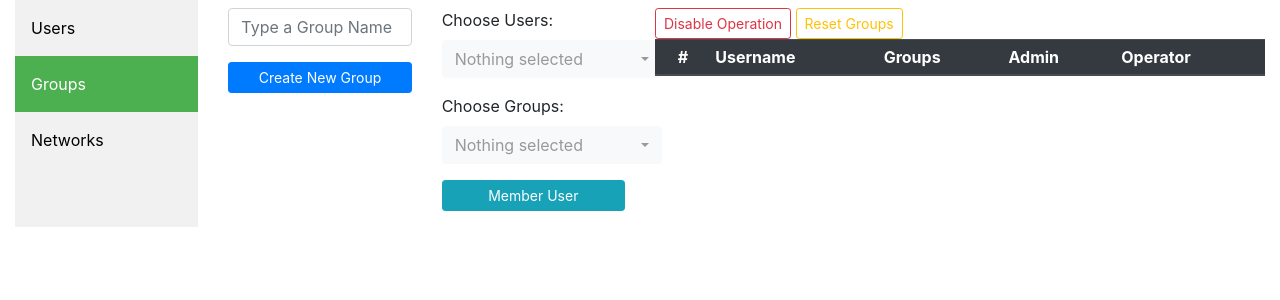
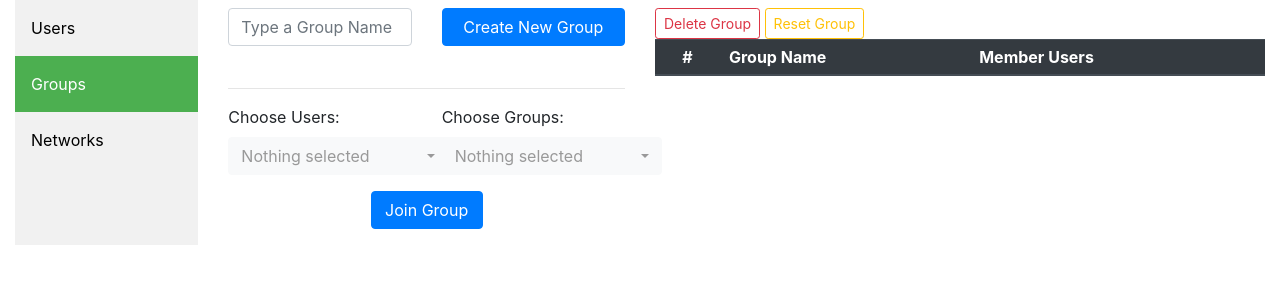
Before and after one commit to omertb/meraki-opui, a Flask app: template project/admin/templates/groups.html in a window 1280 px wide. Shown: the part 120-420 px from the top of the page. Run offline with Flask 2, Linux system fonts and the light colour scheme; the template is opened without the code that fills it: values that come from a table or form of the project are taken from there, others are empty; some libraries are stand-ins or nearby versions.

Commit message:
group add, delete

```diff
--- a/project/admin/templates/groups.html
+++ b/project/admin/templates/groups.html
@@ -38,62 +38,93 @@
                 <a href="/networks">Networks</a>
             </div>
 		</div>
-        <div class="col-md-2 pt-2">
+        <div class="col-md-4 pt-2">
             <form id="createGroupForm" action="" method="post">
+                <div class="row">
+                    <div class="col-md-6">
                         <div class="form-group">
                             {{ form.new_group_name(class_="form-control", id="netGroupInput", placeholder="Type a Group Name") }}
                         </div>
+                    </div>
+                    <div class="col-md-6">
                         <div class="form-group">
-                    <button id="createGroupButton" class="btn btn-sm btn-primary btn-block" type="submit">
+                            <button id="createGroupButton" class="btn btn-primary btn-block" type="submit">
                                 Create New Group
                             </button>
                         </div>
+                    </div>
+                </div>
             </form>
+            <div id="newGroupErrorDiv" style="color:red;padding: 5px;">
+                    {% if error %}
+                    <p class="error"><strong>Error:</strong> {{ error }}</p>
+                    {% endif %}
             </div>
-        <div class="col-md-2 pt-2">
+            <hr/>
             <form id="groupMembershipForm" action="" method="post">
+                <div class="row">
+                    <div class="col-md-6">
                         <div class="form-group">
                             <label for="userSelectMultiple">Choose Users: </label><br>
                             {{ form.select_user(class_="selectpicker my-select", id="userSelectMultiple", data_live_search="true") }}
                         </div>
+                    </div>
+                    <div class="col-md-6">
                         <div class="form-group">
                             <label for="groupSelectMultiple">Choose Groups: </label><br>
                             {{ form.select_group(class_="selectpicker my-select", id="groupSelectMultiple", data_live_search="true") }}
                         </div>
+                    </div>
+                </div>
+                <div class="row">
+                    <div class="col-md-4">
+
+                    </div>
+                    <div class="col-md-4">
                         <div class="form-group">
-                    <button id="membershipButton" class="btn btn-sm btn-info btn-block" type="submit">
-                        Member User
+                            <button id="membershipButton" class="btn btn-primary btn-block" type="submit">
+                                Join Group
                             </button>
                         </div>
+                    </div>
+                    <div class="col-md-4">
+
+                    </div>
+                </div>
+
             </form>
         </div>
         <div class="col-md-6">
             <div class="content pt-2">
-                <div id="usersTableToolbar">
-                    <button id="disableUserButton" class="btn btn-outline-danger btn-sm">Disable Operation</button>
-                    <button id="resetGroupsButton" class="btn btn-outline-warning btn-sm">Reset Groups</button>
+                <div id="groupsTableToolbar">
+                    <button id="deleteGroupButton" class="btn btn-outline-danger btn-sm">Delete Group</button>
+                    <button id="resetGroupButton" class="btn btn-outline-warning btn-sm">Reset Group</button>
                 </div>
                 <table
-                        id="usersTable"
+                        id="groupsTable"
                         class="table table-hover table-sm"
                         data-toggle="table"
                         data-search="true"
-                        data-toolbar="#usersTableToolbar"
+                        data-toolbar="#groupsTableToolbar"
                         data-click-to-select="true"
-                        data-url="admin/users.json"
+                        data-url="groups/groups.json"
                         data-pagination="true"
                 >
                   <thead class="thead-dark">
                     <tr>
                         <th scope="col" data-field="state" data-checkbox="true"></th>
                         <th scope="col" data-field="rowNum" data-sortable="true">#</th>
-                        <th scope="col" data-field="name" data-sortable="true">Username</th>
-                        <th scope="col" data-field="groups" data-sortable="true">Groups</th>
-                        <th scope="col" data-field="admin">Admin</th>
-                        <th scope="col" data-field="operator">Operator</th>
+                        <th scope="col" data-field="name" data-sortable="true">Group Name</th>
+                        <th scope="col" data-field="users" data-sortable="true">Member Users</th>
                     </tr>
                   </thead>
                 </table>
+                <div id="deleteGroupResult" style="color:red;padding: 5px;">
+                    {% if error %}
+                    <p class="error"><strong>Error:</strong> {{ error }}</p>
+                    {% endif %}
+                </div>
+            </div>
         </div>
     </div>
 
--- a/project/static/scripts.js
+++ b/project/static/scripts.js
@@ -37,7 +37,7 @@ $(document).ready(function(){
 var $table = $('#networksTable');
 var $deviceTable = $('#deviceTable');
 
-// post form
+// network device form post
 var formErrorDiv = document.getElementById("formErrorDiv")
 $(document).on("submit", "#networkDeviceForm", function(event){
     event.preventDefault();
@@ -171,3 +171,52 @@ $(document).on("click", "#deleteSelectedDevsButton", function(event){
 });
 
 $('.my-select').selectpicker();
+
+// new group post
+var newGroupErrorDiv = document.getElementById("newGroupErrorDiv")
+var $groupsTable = $('#groupsTable')
+
+$(document).on("submit", "#createGroupForm", function(event){
+    event.preventDefault();
+    $.ajax({
+        url: "/groups",
+        type: "POST",
+        data: new FormData(this),
+        dataType: "json",
+        contentType: false,
+        cache: false,
+        processData: false,
+        success: function(data) {
+            if(data != null) {
+                var output = data;
+                newGroupErrorDiv.innerHTML = output;
+                $groupsTable.bootstrapTable('refresh');
+            }else{
+
+                newGroupErrorDiv.innerHTML = "";
+                $groupsTable.bootstrapTable('refresh');
+            }
+        }
+    });
+});
+
+// delete device modal
+var deleteGroupResult = document.getElementById("deleteGroupResult")
+$(document).on("click", "#deleteGroupButton", function(event){
+    JSON_Selected = $groupsTable.bootstrapTable('getSelections');
+    $.ajax({
+        url: "/groups/delete_groups",
+        type: "POST",
+        data: JSON.stringify(JSON_Selected),
+        dataType: "json",
+        contentType: "application/json",
+        success: function(data) {
+            $groupsTable.bootstrapTable('refresh');
+            var output = '';
+            for (var i = 0; i < data.length; i++){
+                output += "<li>" + data[i] + "</li>";
+            }
+            deleteGroupResult.innerHTML = output;
+        }
+    });
+});
```
Also changed, not shown: project/admin/templates/users.html (+6 -33 lines), project/admin/views.py (+13 -1 lines), project/json/views.py (+34 -5 lines). Lines whose indentation alone changed are shown as unchanged.
